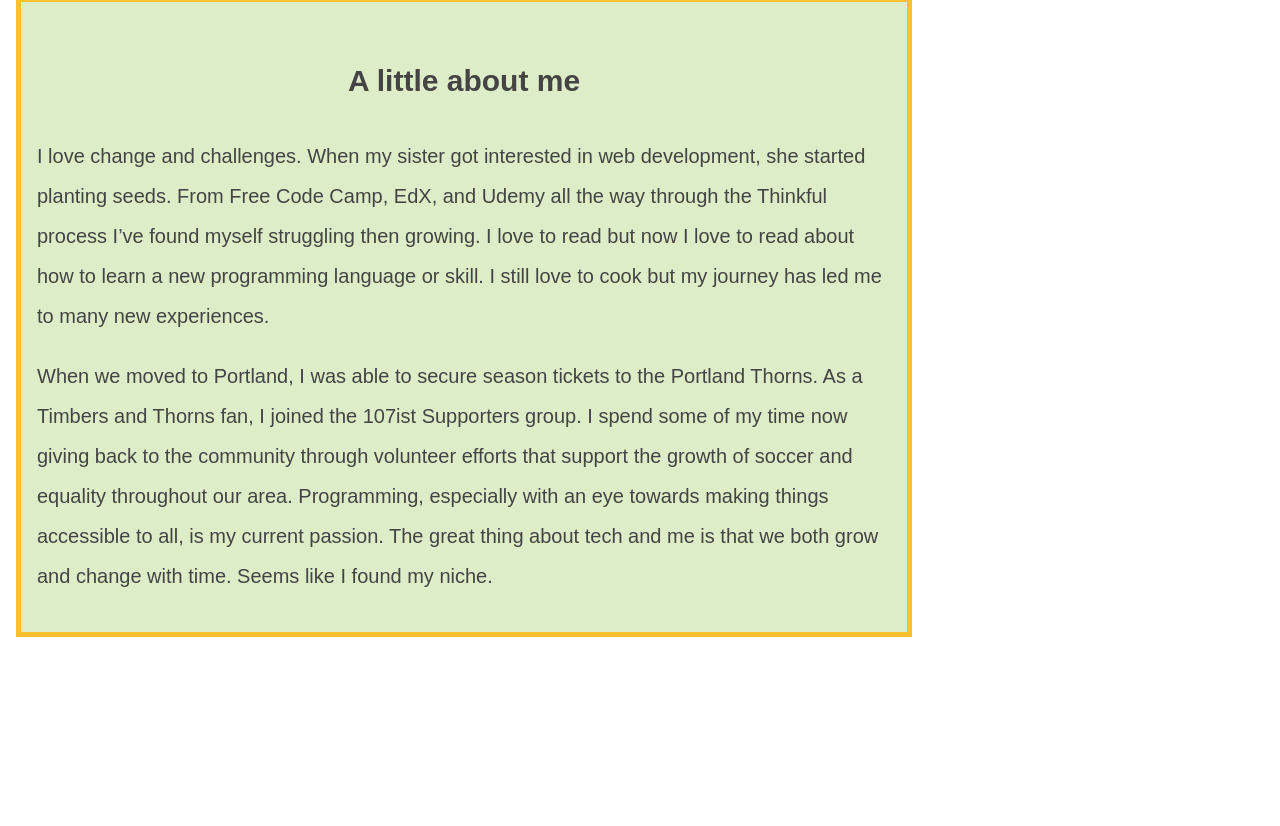
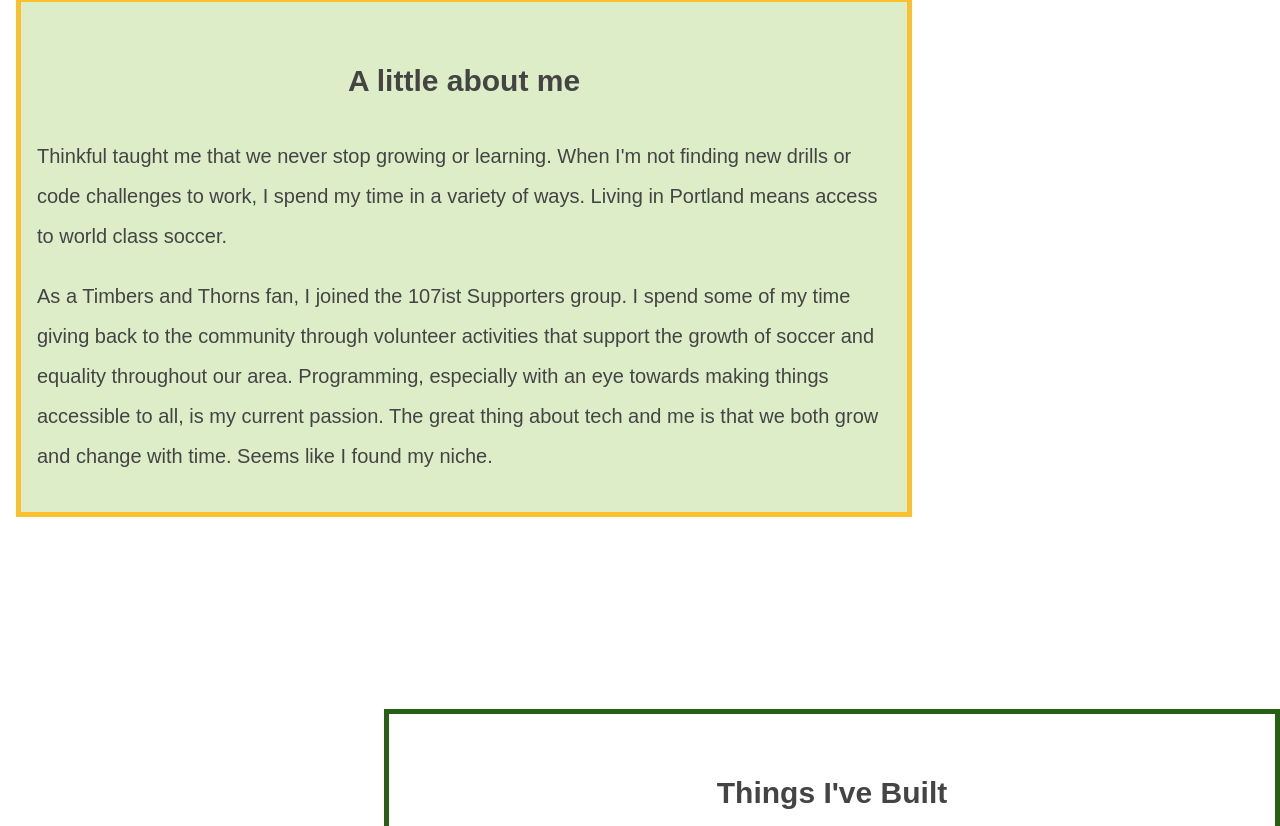
Before and after one commit to JeanineHoffman/myportfolio, a plain HTML site: page index.html in a window 1280 px wide. Shown: the part 839-1665 px from the top of the page. Drawn offline with nearby package versions, Linux system fonts and the light colour scheme.

```diff
--- a/index.html
+++ b/index.html
@@ -31,9 +31,9 @@
     <h2>A little about me</h2>
 
     </p>
-    <p> I love change and challenges. When my sister got interested in web development, she started planting seeds. From Free Code Camp, EdX, and Udemy all the way through the Thinkful process I’ve found myself struggling then growing. I love to read but now I love to read about how to learn a new programming language or skill. I still love to cook but my journey has led me to many new experiences.</p>
+    <p> Thinkful taught me that we never stop growing or learning. When I'm not finding new drills or code challenges to work, I spend my time in a variety of ways. Living in Portland means access to world class soccer.</p>
 
-    <p>When we moved to Portland, I was able to secure season tickets to the Portland Thorns. As a Timbers and Thorns fan, I joined the 107ist Supporters group. I spend some of my time now giving back to the community through volunteer efforts that support the growth of soccer and equality throughout our area. Programming, especially with an eye towards making things accessible to all, is my current passion. The great thing about tech and me is that we both grow and change with time. Seems like I found my niche.</p>
+    <p>As a Timbers and Thorns fan, I joined the 107ist Supporters group. I spend some of my time giving back to the community through volunteer activities that support the growth of soccer and equality throughout our area. Programming, especially with an eye towards making things accessible to all, is my current passion. The great thing about tech and me is that we both grow and change with time. Seems like I found my niche.</p>
   </article>
   <!-- <a href="#nav"><p>top</p></a> -->
 
```
Also changed, not shown: img/railbridge.jpeg.
